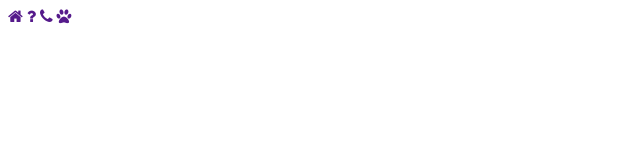
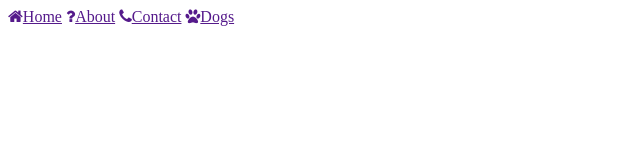
Before and after one commit to matthewfreeman821/navbar, a plain HTML site: page index.html in a window 1280 px wide. Shown: the whole page, without its empty margins (0-640 px from the left). Drawn offline with Linux system fonts and the light colour scheme.

Commit message:
Adds labels for a tags in HTML

```diff
--- a/index.html
+++ b/index.html
@@ -9,10 +9,10 @@
 </head>
 <body>
   <nav>
-    <a href=""><i class="fa fa-home"></i></a>
-    <a href=""><i class="fa fa-question"></i></a>
-    <a href=""><i class="fa fa-phone"></i></a>
-    <a href=""><i class="fa fa-paw"></i></a>
+    <a href=""><i class="fa fa-home"></i>Home</a>
+    <a href=""><i class="fa fa-question"></i>About</a>
+    <a href=""><i class="fa fa-phone"></i>Contact</a>
+    <a href=""><i class="fa fa-paw"></i>Dogs</a>
   </nav>
 </body>
 </html>
```
